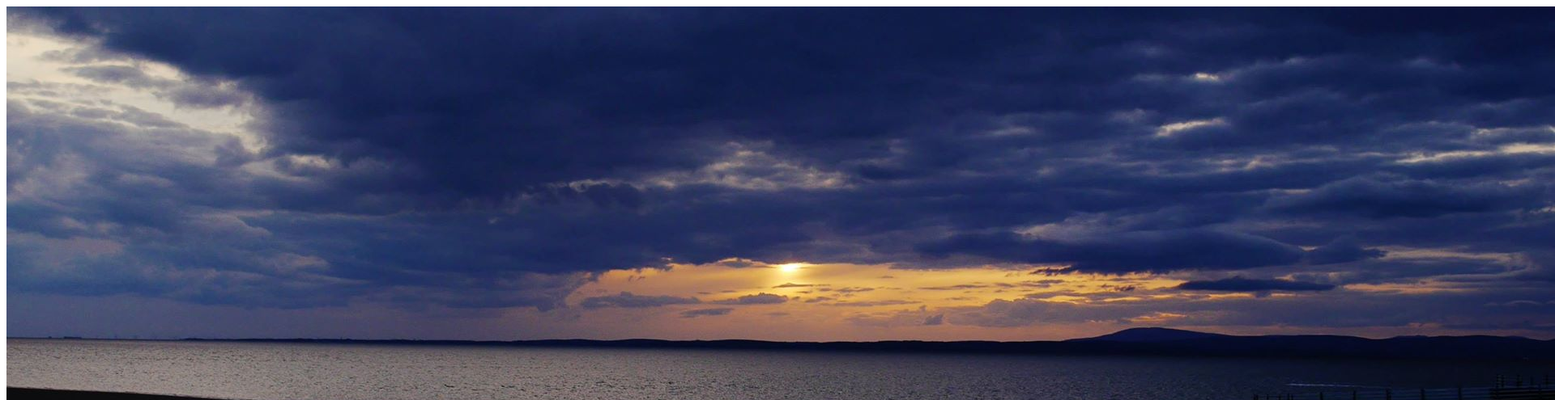
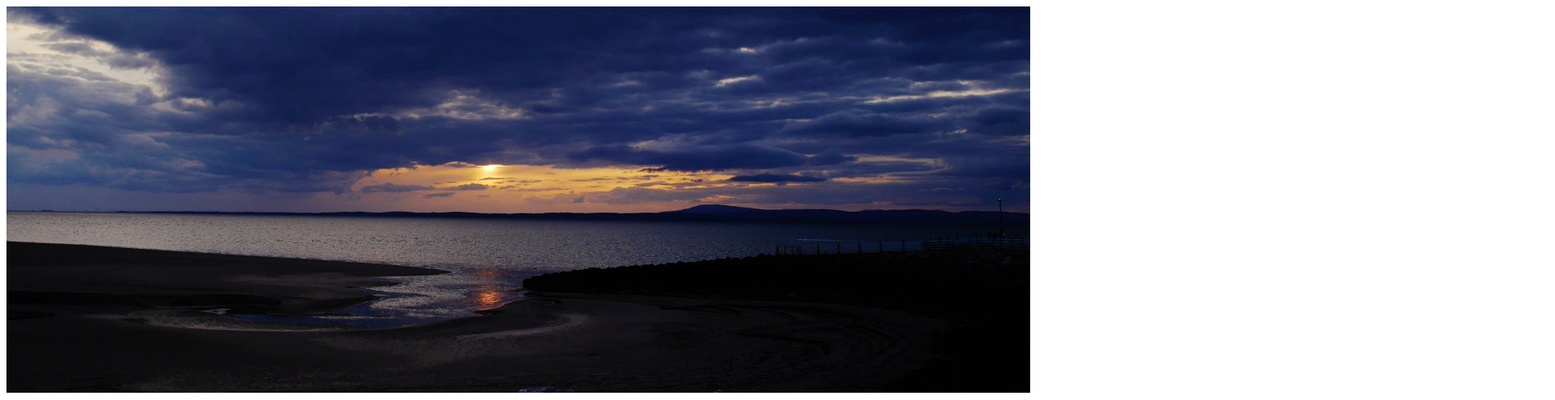
Before and after one commit to tonyedwardspz/stone-roots, a website: page index.html in a window 1280 px wide. Shown: the part 72-567 px from the top of the page at 81% size, 1920 px wide, since content can reach past the window. Drawn offline with nearby package versions, Linux system fonts and the light colour scheme; files that its build step writes are made by us from their sources.

Commit message:
Added img class and removed footertxt class
removed FootTxt css class from Style.css as it wasnt being used.

```diff
--- a/css/style.css
+++ b/css/style.css
@@ -22,7 +22,7 @@ h1 {
 	letter-spacing: .05em;
 }
 
-foottxt{
-	font-family: "Lucida Console", "Courier New", monospace;
-	letter-spacing: .05em;
-}
+img {
+    max-width: 100%;
+    height: auto;
+    }
```
